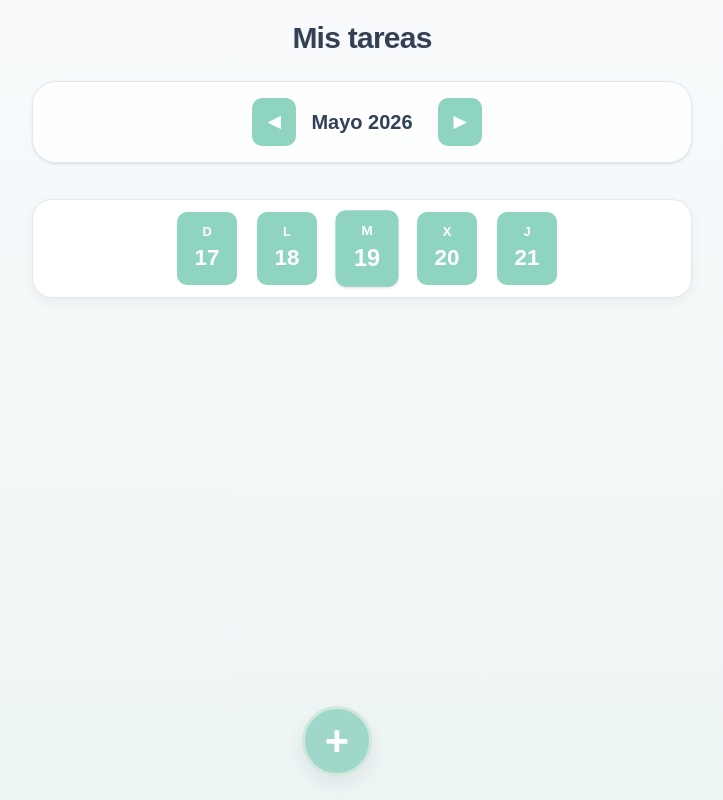
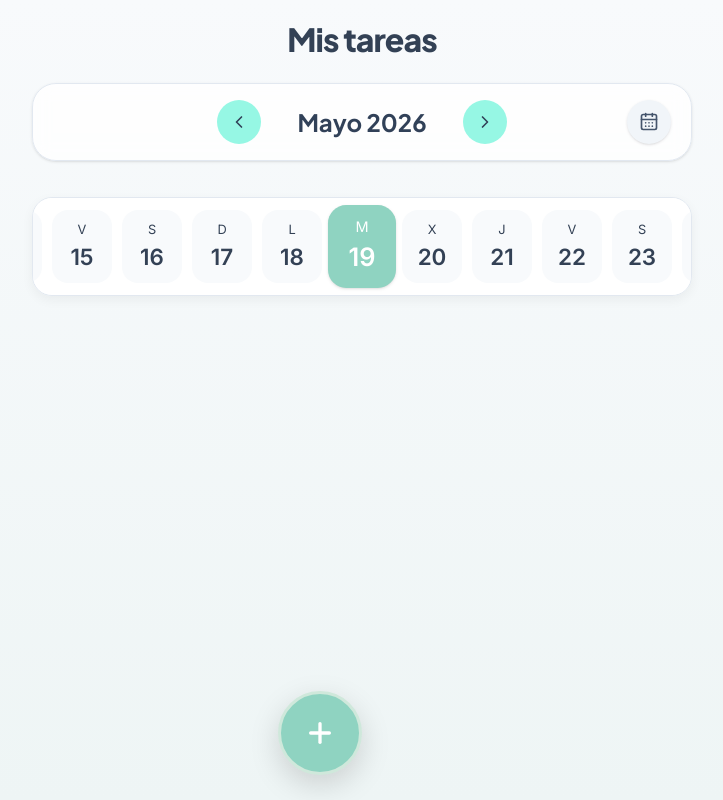
Before and after one commit to cmarjim95/app-notas-checklist, a React (Vite) app: page / in a window 1280 px wide. Shown: the whole page, without its empty margins (278-1001 px from the left). Built offline with nearby package versions, Linux system fonts and the light colour scheme.

Commit message:
Mejoras en diseño, más con Tailwind, animaciones. Añadir calendario para moverte entre días. Añadir arrastrar dedo para los días

```diff
--- a/package.json
+++ b/package.json
@@ -11,9 +11,12 @@
   },
   "dependencies": {
     "@tailwindcss/vite": "^4.3.1",
+    "framer-motion": "^12.40.0",
+    "lucide-react": "^1.18.0",
     "react": "^19.2.6",
     "react-dom": "^19.2.6",
-    "tailwindcss": "^4.3.1"
+    "tailwindcss": "^4.3.1",
+    "tailwindcss-animate": "^1.0.7"
   },
   "devDependencies": {
     "@eslint/js": "^10.0.1",
--- a/src/App.css
+++ b/src/App.css
@@ -49,26 +49,7 @@ h1 {
 /* --------------------------------------------------
    Formularios y botones básicos
 -------------------------------------------------- */
-input {
-    width: 70%;
-    padding: 12px;
-    border: 1px solid var(--border);
-    border-radius: 10px;
-    font-size: 16px;
-    background: white;
-    color: var(--text);
-}
 
-button {
-    cursor: pointer;
-    padding: 12px 16px;
-    border: none;
-    border-radius: 10px;
-    background-color: var(--primary);
-    color: white;
-    font-weight: bold;
-    margin-left: 10px;
-}
 
 button:hover {
     opacity: 0.9;
@@ -304,8 +285,6 @@ span {
 }
 
 li button {
-    background: transparent;
-    color: var(--primary);
     font-size: 16px;
     padding: 6px;
     margin-left: 0;
@@ -456,12 +435,6 @@ li button:hover {
     cursor: pointer;
 }
 
-.zona-scroll {
-    max-height: calc(100vh - 260px);
-    overflow-y: auto;
-    padding-bottom: 80px;
-}
-
 /* --------------------------------------------------
    Animaciones
 -------------------------------------------------- */
--- a/src/App.jsx
+++ b/src/App.jsx
@@ -1,6 +1,15 @@
-import { useState, useEffect } from "react";
+import { useState, useEffect, useRef } from "react";
+import { motion, AnimatePresence } from "framer-motion";
 import "./App.css";
 import "./TailwindApp.css";
+import {
+  Plus,
+  Pencil,
+  Trash2,
+  CalendarDays,
+  ChevronLeft,
+  ChevronRight,
+} from "lucide-react";
 
 function App() {
   // ---------------------------------------------------
@@ -23,6 +32,11 @@ function App() {
   const [mostrarFormulario, setMostrarFormulario] = useState(false);
   const [draggedIndex, setDraggedIndex] = useState(null);
   const [dragOverIndex, setDragOverIndex] = useState(null);
+  const [mostrarCalendario, setMostrarCalendario] = useState(false);
+  const diasRef = useRef(null);
+  const [isDraggingDias, setIsDraggingDias] = useState(false);
+  const [startX, setStartX] = useState(0);
+  const [scrollLeft, setScrollLeft] = useState(0);
 
   const [tareas, setTareas] = useState(() => {
     const tareasGuardadas = localStorage.getItem("tareas");
@@ -69,14 +83,6 @@ function App() {
     diasMes.push(new Date(año, mes, dia));
   }
 
-  const indiceActual = diasMes.findIndex((fecha) => {
-    return formatearFecha(fecha) === fechaSeleccionada;
-  });
-
-  const inicio = Math.max(0, indiceActual - 2);
-  const fin = Math.min(diasMes.length, inicio + 5);
-  const diasVisibles = diasMes.slice(inicio, fin);
-
   // ---------------------------------------------------
   // Efectos secundarios
   // ---------------------------------------------------
@@ -97,6 +103,22 @@ function App() {
       window.removeEventListener("keydown", cerrarConEscape);
     };
   }, []);
+
+  useEffect(() => {
+    const contenedor = diasRef.current;
+
+    if (!contenedor) return;
+
+    const activo = contenedor.querySelector(".dia-activo");
+
+    if (!activo) return;
+
+    activo.scrollIntoView({
+      behavior: "smooth",
+      inline: "center",
+      block: "nearest",
+    });
+  }, [fechaSeleccionada]);
 
   // ---------------------------------------------------
   // Acciones de tareas
@@ -258,6 +280,37 @@ function App() {
     setFechaActual(fecha);
   }
 
+  function seleccionarFecha(fechaTexto) {
+    setFechaSeleccionada(fechaTexto);
+    setFechaActual(new Date(fechaTexto));
+    setMostrarCalendario(false);
+  }
+
+  // Funciones para arrastrar el calendario de días
+  function iniciarArrastre(e) {
+    if (!diasRef.current) return;
+
+    setIsDraggingDias(true);
+
+    setStartX(e.pageX - diasRef.current.offsetLeft);
+    setScrollLeft(diasRef.current.scrollLeft);
+  }
+
+  function moverArrastre(e) {
+    if (!isDraggingDias || !diasRef.current) return;
+
+    e.preventDefault();
+
+    const x = e.pageX - diasRef.current.offsetLeft;
+    const distancia = (x - startX) * 1.5;
+
+    diasRef.current.scrollLeft = scrollLeft - distancia;
+  }
+
+  function terminarArrastre() {
+    setIsDraggingDias(false);
+  }
+
   // ---------------------------------------------------
   // Datos derivados
   // ---------------------------------------------------
@@ -277,58 +330,102 @@ function App() {
         Mis tareas
       </h1>
 
-      <div className="cabecera-mes mb-4 rounded-3xl border border-slate-200 bg-white/80 p-4 shadow-sm backdrop-blur-sm">
+      <div className="cabecera-mes relative mb-4 flex items-center justify-center rounded-3xl border border-slate-200 bg-white/80 p-4 shadow-sm backdrop-blur-sm">
+        {" "}
+        <div className="flex items-center gap-4">
           <button
-          className="rounded-full bg-teal-200 px-4 py-2 text-slate-700 transition hover:scale-105 hover:bg-teal-300"
+            className="rounded-full bg-teal-200 p-3 text-slate-700 transition hover:scale-105 hover:bg-teal-300"
             onClick={mesAnterior}
           >
-          ◀
+            <ChevronLeft size={20} />
           </button>
 
-        <h2 className="titulo-mes text-xl font-semibold text-slate-700">
+          <h2 className="titulo-mes min-w-[170px] text-center text-xl font-semibold text-slate-700">
             {meses[mes]} {año}
           </h2>
 
           <button
-          className="rounded-full bg-teal-200 px-4 py-2 text-slate-700 transition hover:scale-105 hover:bg-teal-300"
+            className="rounded-full bg-teal-200 p-3 text-slate-700 transition hover:scale-105 hover:bg-teal-300"
             onClick={mesSiguiente}
           >
-          ▶
+            <ChevronRight size={20} />
           </button>
+        </div>
+        <button
+          onClick={() => setMostrarCalendario(!mostrarCalendario)}
+          className="
+  absolute right-5 top-1/2
+  -translate-y-1/2
+
+  flex h-11 w-11 items-center justify-center
+
+  rounded-full bg-slate-100
+  text-slate-600 shadow-sm
+
+  transition-all duration-200
+  hover:scale-105 hover:bg-sky-100
+  hover:text-teal-600
+  active:scale-95
+"
+          aria-label="Abrir calendario"
+        >
+          <CalendarDays size={20} />
+        </button>
+      </div>
+      <div
+        className={`
+    transition-all duration-300 ease-out
+
+    ${
+      mostrarCalendario
+        ? "max-h-24 opacity-100 mb-4 translate-y-0"
+        : "max-h-0 opacity-0 -translate-y-2"
+    }
+  `}
+      >
+        <div className="flex justify-center pt-2">
+          <input
+            type="date"
+            value={fechaSeleccionada}
+            onChange={(e) => seleccionarFecha(e.target.value)}
+            className="
+            cursor-grab active:cursor-grabbing
+        rounded-2xl border border-slate-200
+        bg-white px-4 py-3
+        text-slate-700 shadow-md
+        outline-none
+
+        transition-all duration-200
+
+        focus:border-teal-300
+        focus:ring-4 focus:ring-teal-100
+      "
+          />
+        </div>
       </div>
 
       <div
-        className="dias mb-4 rounded-3xl border border-slate-200 bg-white/80 p-3 shadow-sm backdrop-blur-sm"
-        onTouchStart={(e) => {
-          setInicioX(e.touches[0].clientX);
-        }}
-        onTouchEnd={(e) => {
-          const finX = e.changedTouches[0].clientX;
+        ref={diasRef}
+        className="
+    dias mb-4 flex gap-3 overflow-x-auto
+    rounded-3xl border border-slate-200
+    bg-white/80 p-3 shadow-sm backdrop-blur-sm
 
-          if (inicioX - finX > 50) {
-            siguienteDia();
-          }
+    snap-x snap-mandatory
+    scroll-smooth
 
-          if (finX - inicioX > 50) {
-            diaAnterior();
-          }
-        }}
-        onMouseDown={(e) => {
-          setInicioX(e.clientX);
-        }}
-        onMouseUp={(e) => {
-          const finX = e.clientX;
-
-          if (inicioX - finX > 50) {
-            siguienteDia();
-          }
-
-          if (finX - inicioX > 50) {
-            diaAnterior();
-          }
-        }}
+    [scrollbar-width:none]
+    [-ms-overflow-style:none]
+    [&::-webkit-scrollbar]:hidden
+  "
+        onMouseDown={iniciarArrastre}
+        onMouseMove={moverArrastre}
+        onMouseUp={terminarArrastre}
+        onMouseLeave={terminarArrastre}
+        onTouchStart
+        onTouchEnd
       >
-        {diasVisibles.map((fecha) => {
+        {diasMes.map((fecha) => {
           const fechaTexto = formatearFecha(fecha);
           const tieneTareas = tareas.some(
             (tarea) => tarea.fecha === fechaTexto,
@@ -336,10 +433,11 @@ function App() {
 
           return (
             <button
+              draggable={false}
               key={fechaTexto}
-              className={`flex min-w-[64px] flex-col items-center rounded-2xl px-3 py-2 transition-all duration-200 ${
+              className={`dia-item shrink-0 snap-center flex min-w-[64px] flex-col items-center rounded-2xl px-3 py-2 transition-all duration-200 ${
                 fechaTexto === fechaSeleccionada
-                  ? "scale-105 bg-teal-200 shadow-sm"
+                  ? "dia-activo scale-105 bg-teal-200 shadow-sm"
                   : "bg-slate-50 hover:-translate-y-1 hover:bg-slate-100"
               }`}
               onClick={() => setFechaSeleccionada(fechaTexto)}
@@ -353,18 +451,26 @@ function App() {
       </div>
       <div className="zona-scroll">
         <ul>
+          <AnimatePresence mode="popLayout">
             {tareasDelDia.map((tarea, index) => (
-            <li
+              <motion.li
                 key={tarea.id}
-              className={`tarea flex items-center gap-3 rounded-3xl border border-slate-200 bg-white/90 p-4 shadow-sm backdrop-blur-sm transition-all duration-200 hover:-translate-y-1 hover:shadow-md ${
-                draggedIndex === index ? "dragging" : ""
-              } ${dragOverIndex === index ? "drag-over" : ""}`}
+                layout
+                whileHover={{ scale: 1.01 }}
+                whileTap={{ scale: 0.98 }}
+                initial={{ opacity: 0, y: 20, scale: 0.95 }}
+                animate={{ opacity: 1, y: 0, scale: 1 }}
+                exit={{ opacity: 0, x: -50, scale: 0.9 }}
+                transition={{
+                  duration: 0.2,
+                  ease: "easeOut",
+                }}
+                className={`tarea ${draggedIndex === index ? "dragging" : ""} ${
+                  dragOverIndex === index ? "drag-over" : ""
+                }`}
                 draggable
                 onDragStart={(e) => {
                   setDraggedIndex(index);
-                try {
-                  e.dataTransfer.setData("text/plain", String(tarea.id));
-                } catch (err) {}
                   e.dataTransfer.effectAllowed = "move";
                 }}
                 onDragOver={(e) => {
@@ -380,7 +486,9 @@ function App() {
                 }}
               >
                 <span className="check" onClick={() => cambiarEstado(tarea.id)}>
-                <span className={tarea.completada ? "circle done" : "circle"} />
+                  <span
+                    className={tarea.completada ? "circle done" : "circle"}
+                  />
                 </span>
 
                 <div
@@ -403,39 +511,74 @@ function App() {
 
                   {tarea.fechaLimite && (
                     <span className="mt-1 text-xs font-medium text-cyan-600">
-                    📅 {new Date(tarea.fechaLimite).toLocaleDateString("es-ES")}
+                      <CalendarDays size={14} />
+                      {new Date(tarea.fechaLimite).toLocaleDateString("es-ES")}
                     </span>
                   )}
                 </div>
 
-              <button onClick={() => editarTarea(tarea.id)}>✏️</button>
-              <button onClick={() => borrarTarea(tarea.id)}>🗑</button>
-            </li>
+                <button
+                  onClick={() => editarTarea(tarea.id)}
+                  className="rounded-xl p-2 text-slate-400 transition hover:bg-slate-100 hover:text-teal-500"
+                >
+                  <Pencil size={18} />
+                </button>
+                <button
+                  onClick={() => borrarTarea(tarea.id)}
+                  className="rounded-xl p-2 text-slate-400 transition hover:bg-red-50 hover:text-red-500"
+                >
+                  <Trash2 size={18} />
+                </button>
+              </motion.li>
             ))}
+          </AnimatePresence>
         </ul>
       </div>
-      <button
-        className="boton-flotante fixed bottom-6 left-1/2 z-50 flex h-16 w-16 -translate-x-1/2 items-center justify-center rounded-full bg-teal-300 text-4xl text-white shadow-xl transition-all duration-200 hover:scale-110 hover:bg-teal-400"
+      <motion.button
+        className="boton-flotante fixed bottom-6 left-1/2 z-50 flex h-16 w-16 -translate-x-1/2 items-center justify-center rounded-full bg-teal-300 text-4xl text-white shadow-xl"
+        whileHover={{ scale: 1.1 }}
+        whileTap={{ scale: 0.9 }}
         onClick={() => setMostrarFormulario(true)}
       >
-        +
-      </button>
+        <Plus size={32} strokeWidth={2.5} />
+      </motion.button>
 
       {mostrarFormulario && (
-        <div className="modal" onClick={() => setMostrarFormulario(false)}>
         <div
-            className="modal-contenido w-[90%] max-w-md rounded-3xl border border-slate-200 bg-white p-6 shadow-2xl"
+          className="modal fixed inset-0 z-50 flex items-center justify-center bg-slate-900/40 backdrop-blur-sm px-4"
+          onClick={() => setMostrarFormulario(false)}
+        >
+          <div
+            className="
+    animar-modal
+    flex flex-col gap-6
+    w-full max-w-md
+    rounded-3xl
+    border border-slate-200/80
+    bg-white
+    p-6
+    shadow-[0_20px_60px_rgba(15,23,42,0.15)]
+  "
             onClick={(e) => e.stopPropagation()}
           >
-            <h3 className="text-center text-xl font-semibold text-slate-700">
+            <h3 className="mb-6 text-center text-xl font-semibold text-slate-700">
               Nueva tarea
             </h3>
 
+            <div className="flex flex-col gap-4">
               <input
                 type="text"
                 placeholder="Escribe una tarea"
                 value={texto}
                 onChange={(e) => setTexto(e.target.value)}
+                className="
+          w-full rounded-2xl border border-slate-200
+          bg-slate-50 px-4 py-3
+          text-slate-700 placeholder:text-slate-400
+          outline-none transition-all duration-200
+          focus:border-teal-300 focus:bg-white
+          focus:ring-4 focus:ring-teal-100
+        "
               />
 
               <input
@@ -443,20 +586,50 @@ function App() {
                 min={formatearFecha(new Date())}
                 value={fechaLimite}
                 onChange={(e) => setFechaLimite(e.target.value)}
+                className="
+          w-full rounded-2xl border border-slate-200
+          bg-slate-50 px-4 py-3
+          text-slate-600
+          outline-none transition-all duration-200
+          focus:border-sky-300 focus:bg-white
+          focus:ring-4 focus:ring-sky-100
+        "
               />
+            </div>
 
-            <div className="modal-botones">
+            <div className="mt-2 flex justify-end gap-4">
               <button
                 onClick={() => {
                   setTexto("");
                   setFechaLimite("");
                   setMostrarFormulario(false);
                 }}
+                className="
+          rounded-2xl bg-slate-100 px-5 py-3
+          font-medium text-slate-600
+          transition-all duration-200
+          hover:bg-slate-200
+          active:scale-95
+        "
               >
                 Cancelar
               </button>
 
-              <button onClick={agregarTarea}>Guardar</button>
+              <button
+                onClick={agregarTarea}
+                className="
+          rounded-2xl bg-gradient-to-r
+          from-teal-300 to-sky-300
+          px-5 py-3
+          font-medium text-slate-700
+          shadow-lg shadow-teal-200/50
+          transition-all duration-200
+          hover:scale-105 hover:shadow-xl
+          active:scale-95
+        "
+              >
+                Guardar
+              </button>
             </div>
           </div>
         </div>
--- a/src/TailwindApp.css
+++ b/src/TailwindApp.css
@@ -1,3 +1,5 @@
+@import url('https://fonts.googleapis.com/css2?family=Inter:wght@400;500;600&family=Plus+Jakarta+Sans:wght@600;700;800&display=swap');
+
 :root {
     --color-fondo: #f4f7f8;
     --color-superficie: #ffffff;
@@ -11,6 +13,41 @@
 
     --sombra-suave: 0 8px 20px rgba(15, 23, 42, 0.08);
 
+}
+
+body {
+    font-family: 'Inter', sans-serif;
+}
+
+h1,
+h2,
+h3,
+.titulo-mes {
+    font-family: 'Plus Jakarta Sans', sans-serif;
+}
+
+h1 {
+    font-size: 2rem;
+    font-weight: 800;
+    letter-spacing: -0.03em;
+}
+
+.titulo-mes {
+    font-size: 1.5rem;
+    font-weight: 700;
+}
+
+.texto {
+    font-size: 1rem;
+    font-weight: 500;
+    line-height: 1.5;
+}
+
+.fecha-creacion,
+.fecha-limite {
+    font-size: 0.8rem;
+    font-weight: 500;
+    color: var(--color-texto-secundario);
 }
 
 body {
@@ -40,6 +77,19 @@ h1 {
     transition:
         transform 0.2s ease,
         box-shadow 0.2s ease;
+
+    will-change: transform;
+
+}
+
+.tarea.dragging {
+    opacity: 0.5;
+    transform: rotate(1deg);
+    box-shadow: 0 16px 40px rgba(0, 0, 0, 0.15);
+}
+
+.tarea.drag-over {
+    transform: scale(1.02);
 }
 
 .tarea:hover {
@@ -55,26 +105,62 @@ h1 {
 }
 
 .boton-flotante {
-    position: fixed;
-    left: 50%;
-    bottom: 24px;
-
-    transform: translateX(-50%);
-
-    width: 70px;
-    height: 70px;
-
-    border-radius: 999px;
-
-    background: var(--color-primario);
-
-    box-shadow: var(--sombra-suave);
-
-    transition: all 0.2s ease;
-
-    z-index: 999;
+    display: flex;
+    align-items: center;
+    justify-content: center;
 }
 
 .boton-flotante:hover {
     transform: translateX(-50%) scale(1.08);
 }
+
+
+/* Firefox */
+.zona-scroll {
+    scrollbar-width: thin;
+    scrollbar-color: #9fd8cb #edf2f4;
+    max-height: calc(100vh - 260px);
+    overflow-y: auto;
+    overflow-x: hidden;
+    padding-bottom: 80px;
+}
+
+/* Chrome, Edge y Safari */
+.zona-scroll::-webkit-scrollbar {
+    width: 10px;
+}
+
+.zona-scroll::-webkit-scrollbar-track {
+    background: #edf2f4;
+    border-radius: 999px;
+}
+
+.zona-scroll::-webkit-scrollbar-thumb {
+    background: linear-gradient(to bottom,
+            #9fd8cb,
+            #b8e3ea);
+    border-radius: 999px;
+    border: 2px solid #edf2f4;
+}
+
+.zona-scroll::-webkit-scrollbar-thumb:hover {
+    background: linear-gradient(to bottom,
+            #8ccfc0,
+            #9fd8e0);
+}
+
+@keyframes modalEntrada {
+    from {
+        opacity: 0;
+        transform: translateY(16px) scale(0.96);
+    }
+
+    to {
+        opacity: 1;
+        transform: translateY(0) scale(1);
+    }
+}
+
+.animar-modal {
+    animation: modalEntrada 0.25s ease;
+}
```
Also changed, not shown: 1 other file (tests, documents, lock files or other folders). Lines whose indentation alone changed are shown as unchanged.
